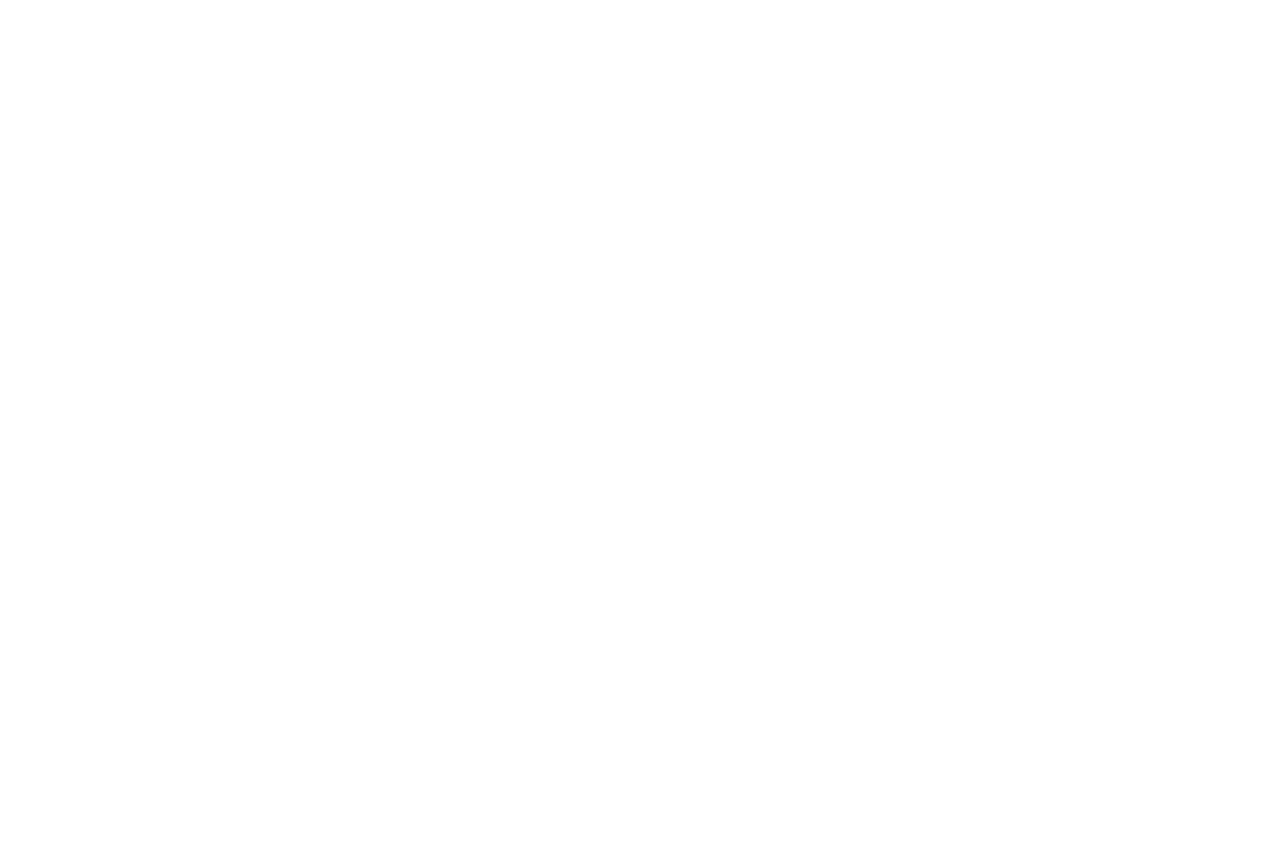
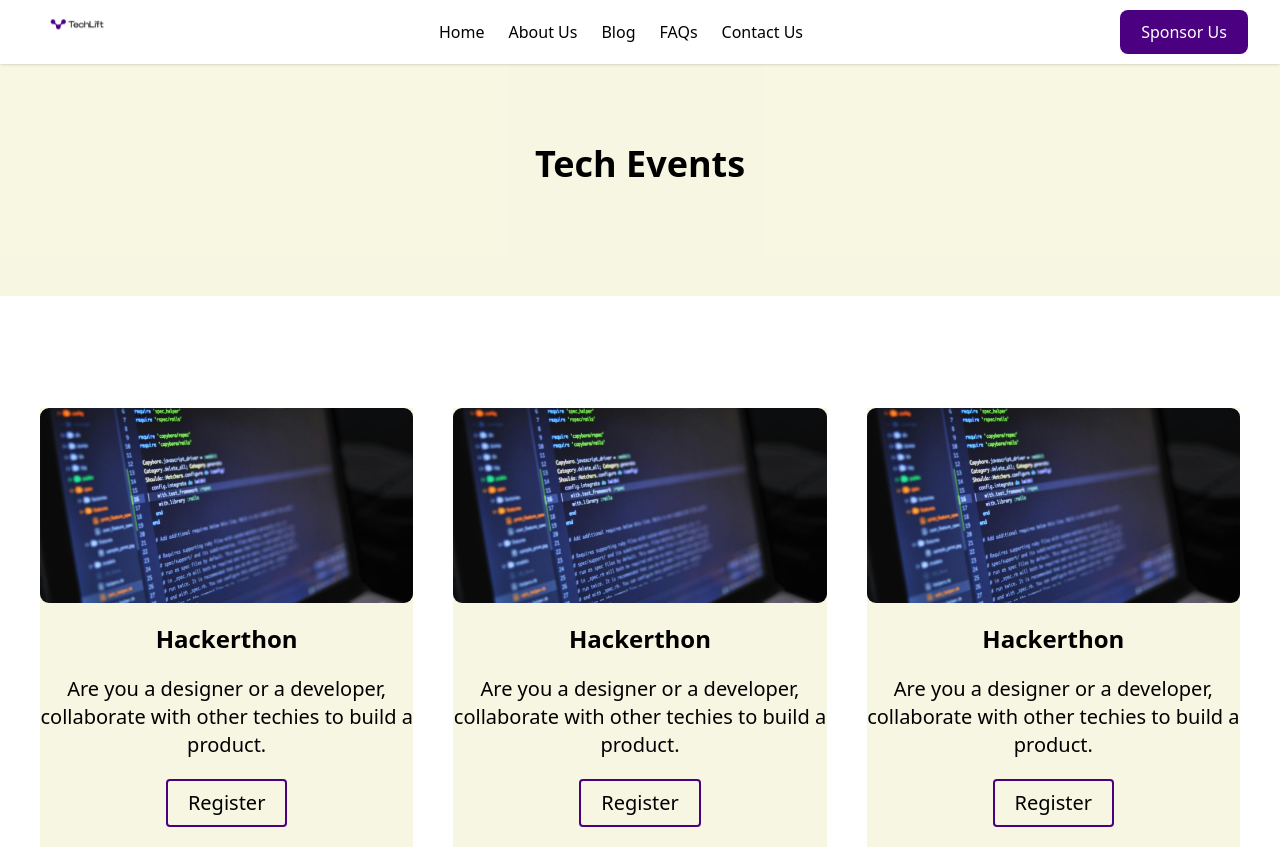
Before and after one commit to techlift2004/Frontend, a React (Vite) app: page /events in a window 1280 px wide. Before the commit this address had no page. Shown: the top 849 px of the page. Before the commit the page ends 800 px from the top, so only its background shows below. Built offline with nearby package versions, Linux system fonts and the light colour scheme.

Commit message:
done with the page just want to link the page to the right place

```diff
--- a/src/App.jsx
+++ b/src/App.jsx
@@ -5,6 +5,7 @@ import LandingPage from './pages/landingpage';
 import Contact from './pages/contact';
 import Join from './pages/joinus';
 import AboutPage from './pages/AboutPage';
+import Events from './pages/Events';
 
 function App() {
   return (
@@ -15,6 +16,8 @@ function App() {
           <Route path="/contact" element={<Contact />} />
           <Route path="/join" element={<Join />} />
           <Route path="/about" element={<AboutPage />} />
+          <Route path='/events' element={<Events />} />
+          {/* <Route path="*" element={<h1>404 Not Found</h1>} /> */}
         </Routes>
       </BrowserRouter>
     </>
--- /dev/null
+++ b/src/components/EventsPage/AllEvents.jsx
@@ -0,0 +1,75 @@
+import React from 'react'
+import eventImg from '../../assets/Rectangle 42.svg'
+
+const AllEvents = () => {
+    const eventData = [
+        {
+            eventTitle: 'Hackerthon',
+            eventImg: eventImg,
+            eventBio: 'Are you a designer or a developer, collaborate with other techies to build a product.'
+        },
+        {
+            eventTitle: 'Hackerthon',
+            eventImg: eventImg,
+            eventBio: 'Are you a designer or a developer, collaborate with other techies to build a product.'
+        },
+        {
+            eventTitle: 'Hackerthon',
+            eventImg: eventImg,
+            eventBio: 'Are you a designer or a developer, collaborate with other techies to build a product.'
+        },
+        {
+            eventTitle: 'Hackerthon',
+            eventImg: eventImg,
+            eventBio: 'Are you a designer or a developer, collaborate with other techies to build a product.'
+        },
+        {
+            eventTitle: 'Hackerthon',
+            eventImg: eventImg,
+            eventBio: 'Are you a designer or a developer, collaborate with other techies to build a product.'
+        },
+        {
+            eventTitle: 'Hackerthon',
+            eventImg: eventImg,
+            eventBio: 'Are you a designer or a developer, collaborate with other techies to build a product.'
+        },
+        {
+            eventTitle: 'Hackerthon',
+            eventImg: eventImg,
+            eventBio: 'Are you a designer or a developer, collaborate with other techies to build a product.'
+        },
+        {
+            eventTitle: 'Hackerthon',
+            eventImg: eventImg,
+            eventBio: 'Are you a designer or a developer, collaborate with other techies to build a product.'
+        },
+        {
+            eventTitle: 'Hackerthon',
+            eventImg: eventImg,
+            eventBio: 'Are you a designer or a developer, collaborate with other techies to build a product.'
+        }
+    ]
+    return (
+        <div>
+            <div className='bg-[#F5F5DCD4] pt-36'>
+                <h1 className='text-center pb-28 text-4xl font-extrabold'>Tech Events</h1>
+            </div>
+            <div className='grid grid-cols-1 md:grid-cols-2 lg:grid-cols-3 gap-10 gap-y-28 items-start justify-between p-10 md:p-10 lg:p-10 mt-18 mb-28'>
+                {
+                    eventData.map((item, index) => {
+                        return (
+                            <div key={index} className={`text-center bg-[#F5F5DCD4] ${index === 8 ? "md:bg-red-500 md:mx-auto" : "md:mx-auto"}`}>
+                                <img src={item.eventImg} alt="event" className='w-full' />
+                                <h1 className='my-5 font-extrabold text-2xl'>{item.eventTitle}</h1>
+                                <p className='text-xl'>{item.eventBio}</p>
+                                <button className='text-xl my-5 border-2 rounded p-2 px-5 border-[#4B0082] hover:bg-[#4B0082] hover:text-white'>Register</button>
+                            </div>
+                        )
+                    })
+                }
+            </div>
+        </div>
+    )
+}
+
+export default AllEvents
--- /dev/null
+++ b/src/pages/Events.jsx
@@ -0,0 +1,16 @@
+import React from 'react'
+import Nav from '../layout/nav/nav'
+import AllEvents from '../components/EventsPage/AllEvents'
+import Footer from '../layout/footer/footer'
+
+const Events = () => {
+    return (
+        <div>
+            <Nav />
+            <AllEvents />
+            <Footer />
+        </div>
+    )
+}
+
+export default Events
```
Also changed, not shown: src/assets/Rectangle 42.svg (added).
